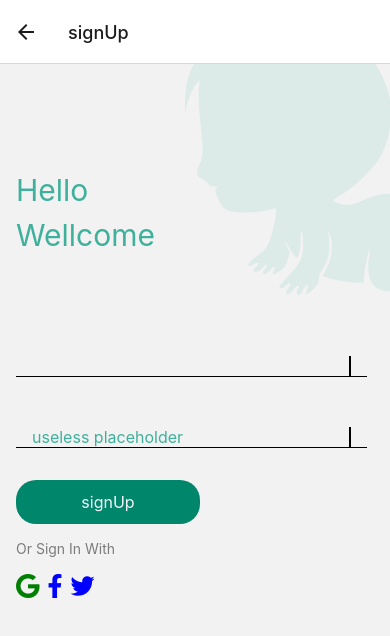
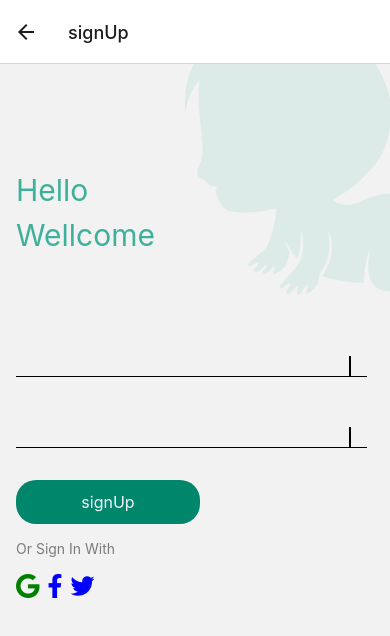
Before and after one commit to mehdieft/babyshop, a React Native app: screen /signUp in a window 390 px wide. Shown: the top 636 px of the page. Built offline with nearby package versions, Linux system fonts and the light colour scheme.

Commit message:
no signup

```diff
--- a/Screens/SignUp.js
+++ b/Screens/SignUp.js
@@ -48,7 +48,6 @@ export default function SignUp({ navigation }) {
                                 style={{ fontSize: 16, marginHorizontal: 16, borderEndWidth: 2, color: '#3EB09B' }}
                                 onChangeText={onChangeNumber}
                                 value={number}
-                                placeholder="useless placeholder"
                                 keyboardType="numeric"
                             />
                         </View>
```
